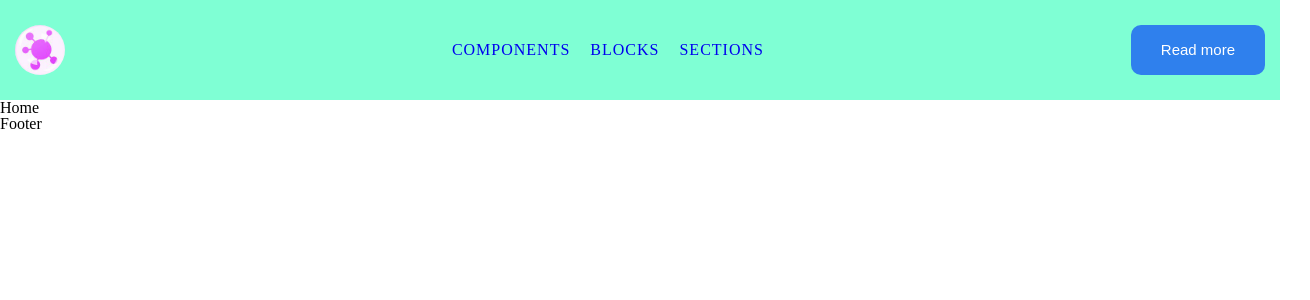
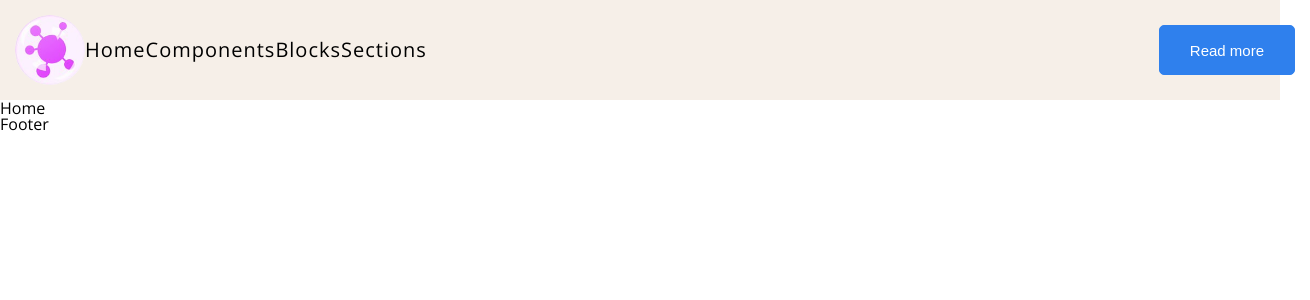
Before and after one commit to SlavaFlava/lib-components, a React (Create React App) app: page / in a window 1280 px wide. Shown: the top 300 px of the page, 1310 px wide, since content can reach past the window. Built offline with nearby package versions, Linux system fonts and the light colour scheme.

Commit message:
maded styles for props

```diff
--- a/src/index.css
+++ b/src/index.css
@@ -1,3 +1,6 @@
+
+@import url('https://fonts.googleapis.com/css2?family=Open+Sans:wght@400;500;600;700;800&display=swap');
+
 html, body, div, span, applet, object, iframe,
 h1, h2, h3, h4, h5, h6, p, blockquote, pre,
 a, abbr, acronym, address, big, cite, code,
@@ -25,6 +28,7 @@ footer, header, hgroup, menu, nav, section {
 }
 body {
 	line-height: 1;
+	font-family: 'Open Sans', sans-serif;
 }
 ol, ul {
 	list-style: none;
--- a/src/my-lib/blocks/menu.tsx
+++ b/src/my-lib/blocks/menu.tsx
@@ -1,19 +1,39 @@
-import { queryAllByDisplayValue } from '@testing-library/react'
+
 import styled from 'styled-components'
 
-export const Menu = styled.ul`
-  display:flex;
+
+
+
+interface IMenu {
+  display: 'flex' | 'block',
+}
+
+interface IMenuItem {
+  textTransform?: 'uppercase' | 'lowercase' | 'capitalize',
+  fs?: string,
+  color?:string,
+  letterSpacing?: string,
+  mt?: number,
+  mb?: number,
+  ml?: number,
+  mr?: number,
+}
+
+export const Menu = styled.ul<IMenu>`
+  display: ${(props) => props.display};
   align-items:center;
 `
-export const MenuItem = styled.li`
-   margin-left:20px;
-   font-size: 16px;
-   letter-spacing: 1px;
-   &:first-child{
-    margin-left:0;
-   }
+export const MenuItem = styled.li<IMenuItem>`
+     margin:
+     ${(p) => p.mt ?? 0}px
+     ${(p) => p.mr ?? 0}px
+     ${(p) => p.mb ?? 0}px
+     ${(p) => p.ml ?? 0}px;
+   font-size: ${(p) => p.fs};
+   letter-spacing:${(p) => p.letterSpacing} ;
    a{
-    text-decoration:none;
-    text-transform:uppercase;
+    color: ${(p)=> p.color};
+    text-decoration: none;
+    text-Transform: ${(p) => p.textTransform};
    }
 `
--- a/src/my-lib/components/buttons.tsx
+++ b/src/my-lib/components/buttons.tsx
@@ -1,42 +1,22 @@
 import styled from 'styled-components'
 
 export const Button = styled.button`
-appearance: none;
-  backface-visibility: hidden;
+  border-style: none;
   background-color: #2f80ed;
-  border-radius: 10px;
-  border-style: none;
-  box-shadow: none;
-  box-sizing: border-box;
+  border-radius: 5px;
+  border: 1px solid #2f80ed;
   color: #fff;
   cursor: pointer;
-  display: inline-block;
   font-size: 15px;
   font-weight: 500;
-  height: 50px;
-  letter-spacing: normal;
-  line-height: 1.5;
+  min-height: 50px;
+  padding: 10px 30px;
   outline: none;
-  overflow: hidden;
-  padding: 14px 30px;
-  position: relative;
-  text-align: center;
-  text-decoration: none;
-  transform: translate3d(0, 0, 0);
   transition: all .3s;
-  user-select: none;
-  -webkit-user-select: none;
-  touch-action: manipulation;
-  vertical-align: top;
-  white-space: nowrap;
+  box-shadow: none;
+
 &:hover {
-  background-color: #1366d6;
-  box-shadow: rgba(0, 0, 0, .05) 0 5px 30px, rgba(0, 0, 0, .05) 0 1px 4px;
-  opacity: 1;
-  transform: translateY(0);
-  transition-duration: .35s;
-}
-&:hover:after {
-  opacity: .5;
+  background-color: white;
+  color:#2f80ed;
 }
 `
--- a/src/my-lib/components/image.tsx
+++ b/src/my-lib/components/image.tsx
@@ -1,10 +1,29 @@
 import styled from 'styled-components'
+import { IGlobal } from '../models/global'
 
-export const Avatar = styled.div`
-width:50px;
-height:50px;
-border-radius:50%;
+interface IAvatar extends IGlobal {
+  br?: string,
+  shadow?: boolean,
+  shadowColor?: string,
+  size?:number,
+}
+
+
+
+export const Avatar = styled.div<IAvatar>`
+width: ${(p)=> p.size ?? 50}px;
+height: ${(p)=> p.size ?? 50}px;
+border-radius: ${(p)=> p.br ?? '50%'};
 overflow: hidden;
+display: 'flex';
+align-items:'center';
+justify-content:'center';
+background: ${(p) => p.bg};
+box-shadow: ${(p) => p.shadow
+    ?
+    `0px 0px 9px ${p.shadowColor ?? 'grey'} `
+    :
+    false};
 `
 
 export const Image = styled.img`
@@ -12,4 +31,4 @@ export const Image = styled.img`
   height:100%;
   object-fit:cover;
   object-position:center;
-`
+  `
--- a/src/my-lib/layout/index.tsx
+++ b/src/my-lib/layout/index.tsx
@@ -1,8 +1,14 @@
 import styled from 'styled-components'
+import { IGlobal } from '../models/global'
 
-interface IRow {
-  py: number,
-  cs?: object,
+interface IRow extends IGlobal {
+  display?: 'flex' | 'block' | 'inline-flex' | 'inline-block',
+  justifyContent?: 'center' | 'space-between' | 'space-around' | 'flex-end' | 'flex-start',
+}
+interface IBox extends IRow {
+ shadow?: string,
+ br?: string,
+ border?: string,
 }
 
 export const Container = styled.div`
@@ -13,8 +19,36 @@ export const Container = styled.div`
 `
 
 export const Row = styled.div<IRow>`
-  display: flex;
-  justify-content: space-between;
+  display: ${(p) => p.display ?? 'flex'};
+  background-color: ${(p) => p.bg};
+  justify-content: ${(p)=> p.justifyContent ?? 'space-between'};
   align-items:center;
-  padding: ${(props) => props.py}px 0;
+  padding:
+  ${(p) => p.pt ?? 0}px
+  ${(p) => p.pr ?? 0}px
+  ${(p) => p.pb ?? 0}px
+  ${(p) => p.pl ?? 0}px;
+  margin:
+     ${(p) => p.mt ?? 0}px
+     ${(p) => p.mr ?? 0}px
+     ${(p) => p.mb ?? 0}px
+     ${(p) => p.ml ?? 0}px;
 `
+
+export const Box = styled.div<IBox>`
+    display: ${(p) => p.display ?? 'block'};
+    background-color: ${(p) => p.bg};
+    box-shadow: ${(p)=> p.shadow };
+    border-radius: ${(p)=> p.br};
+    border: ${(p)=> p.border};
+    padding:
+  ${(p) => p.pt ?? 0}px
+  ${(p) => p.pr ?? 0}px
+  ${(p) => p.pb ?? 0}px
+  ${(p) => p.pl ?? 0}px;
+    margin:
+     ${(p) => p.mt ?? 0}px
+     ${(p) => p.mr ?? 0}px
+     ${(p) => p.mb ?? 0}px
+     ${(p) => p.ml ?? 0}px;
+`
--- /dev/null
+++ b/src/my-lib/models/global.ts
@@ -0,0 +1,14 @@
+
+
+export interface IGlobal {
+    pt?: number,
+    pb?: number,
+    pl?: number,
+    pr?: number,
+    mt?: number,
+    mb?: number,
+    ml?: number,
+    mr?: number,
+    bg?:string,
+    color?: string
+  }
--- /dev/null
+++ b/src/my-lib/sections/header.tsx
@@ -0,0 +1,9 @@
+import styled from 'styled-components'
+
+interface IHeader{
+    bg:string,
+}
+
+export const LHeader = styled.header<IHeader>`
+    background-color: ${(p)=> p.bg};
+`
--- a/src/project/header/index.tsx
+++ b/src/project/header/index.tsx
@@ -1,29 +1,40 @@
-import { NavLink } from "react-router-dom"
-import style from "./index.module.css"
-import { Container, Row } from "../../my-lib/layout"
-import { Button } from "../../my-lib/components/buttons"
-import { Avatar, Image } from "../../my-lib/components/image"
-import { Menu, MenuItem } from "../../my-lib/blocks/menu"
+import { NavLink } from "react-router-dom";
+import { Box, Container, Row } from "../../my-lib/layout";
+import { Button } from "../../my-lib/components/buttons";
+import { Avatar, Image } from "../../my-lib/components/image";
+import { Menu, MenuItem } from "../../my-lib/blocks/menu";
+import { LHeader } from "../../my-lib/sections/header";
 
+const menuItems = [
+  { link: '/', name: 'Home' },
+  { link: '/components', name: 'Components' },
+  { link: '/blocks', name: 'Blocks' },
+  { link: '/sections', name: 'Sections' },
+]
 
 const Header = () => {
   return (
-    <header className={style.header}>
+    <LHeader bg='#F6EFE8'>
       <Container>
-        <Row py={25}>
-          <Avatar>
-            <Image src="/logo.png" alt="logo" />
-          </Avatar>
-          <Menu>
-            <MenuItem><NavLink to={'/'}></NavLink></MenuItem>
-            <MenuItem><NavLink to={'/components'}>Components</NavLink></MenuItem>
-            <MenuItem><NavLink to={'/blocks'}>Blocks</NavLink></MenuItem>
-            <MenuItem><NavLink to={'/sections'}>Sections</NavLink></MenuItem>
-          </Menu>
+        <Row pt={15} pb={15} >
+          <Box display={'flex'}>
+            <Avatar shadowColor={'pink'} size={70} mr={20}>
+              <Image src="/logo.png" alt="logo" />
+
+            </Avatar>
+            <Menu display={'flex'} >
+              {
+                menuItems.map((e) => (
+                  <MenuItem key={e.link} fs={'20px'} color={'black'} letterSpacing={'1px'}><NavLink to={e.link}>{e.name}</NavLink></MenuItem>
+                ))
+              }
+
+            </Menu>
+          </Box>
           <Button>Read more</Button>
         </Row>
       </Container>
-    </header>
+    </LHeader>
   )
 }
 
```
